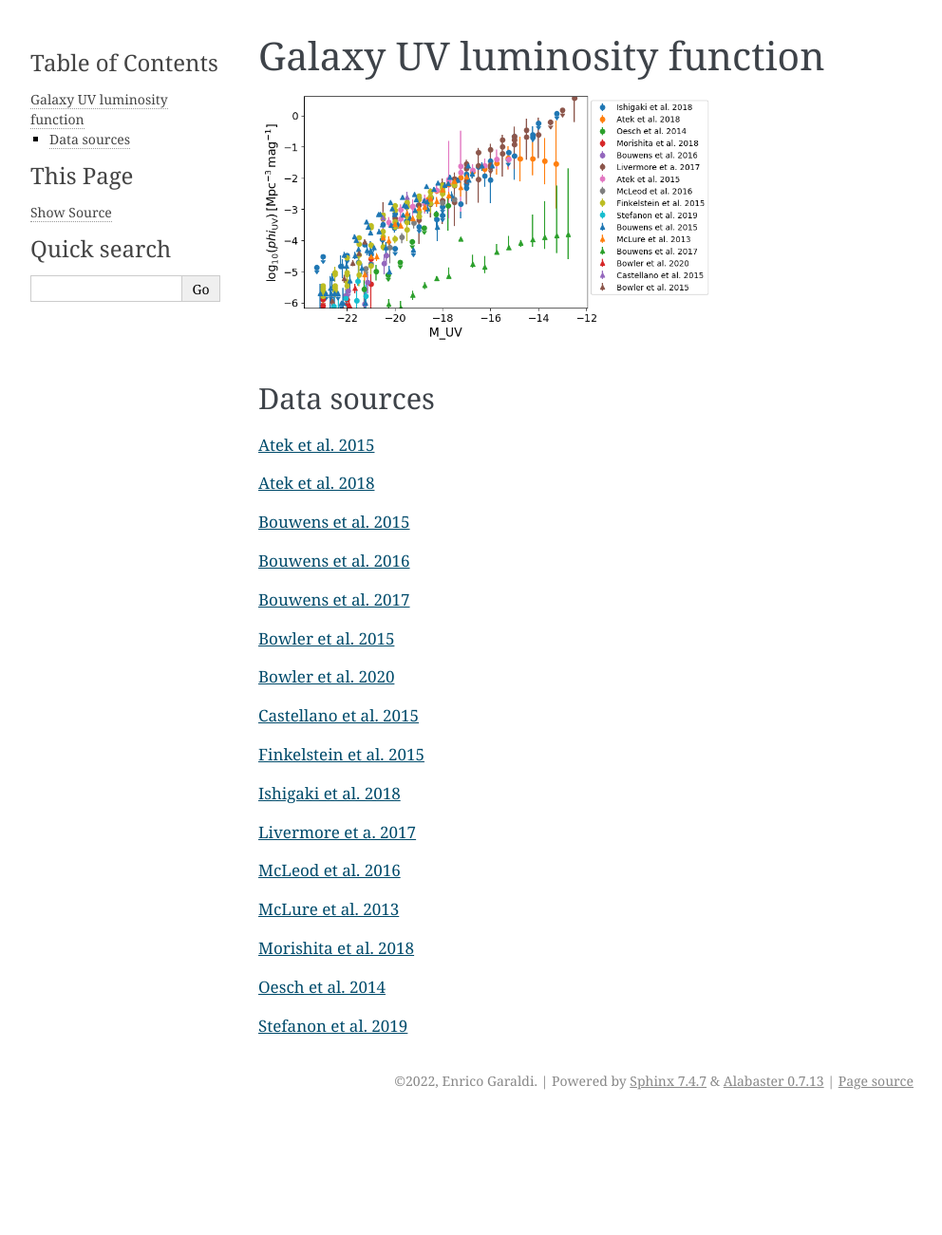
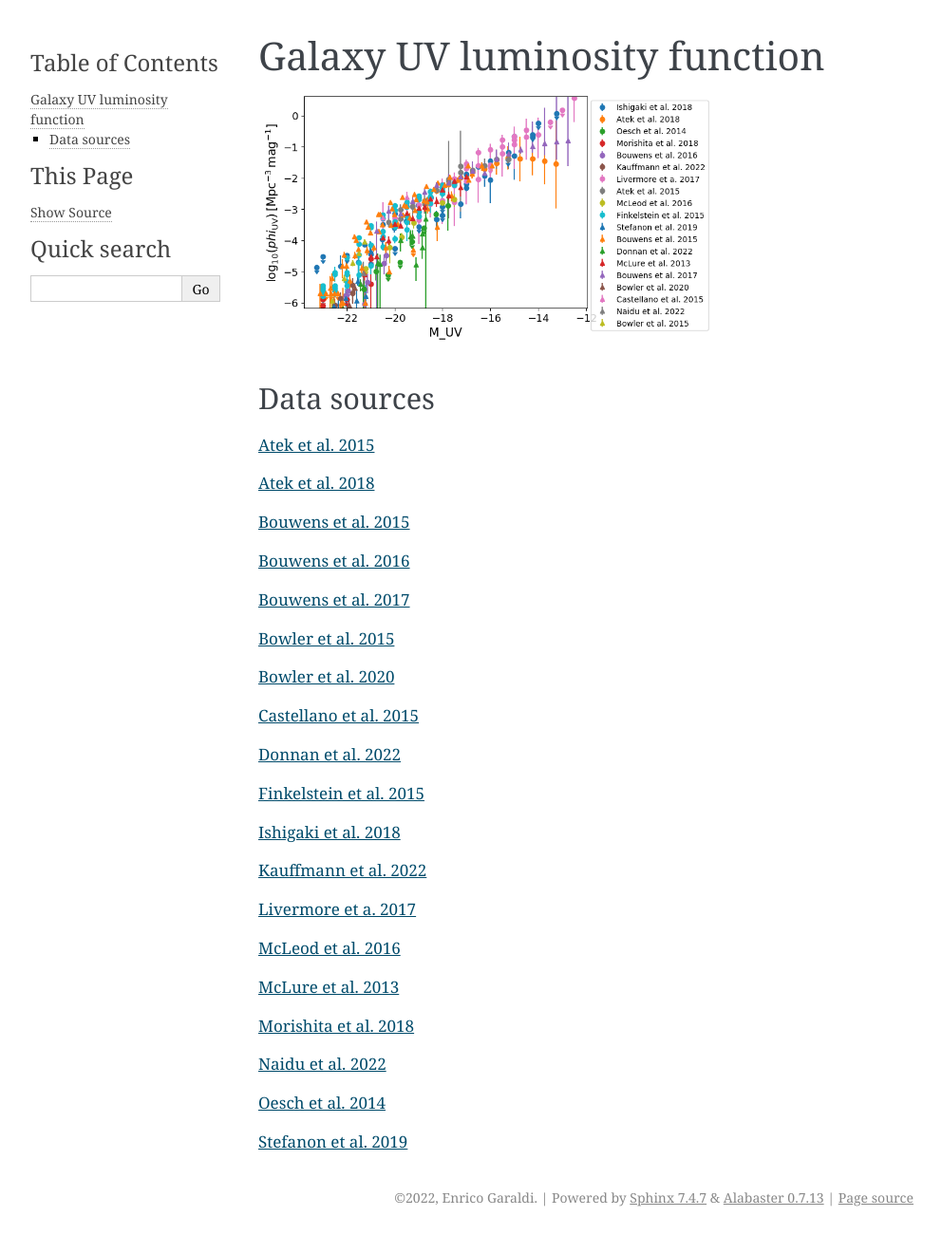
Before and after one commit to EGaraldi/corecon, a Sphinx documentation site: the page built from docs/datarst/UV_luminosity_function.rst, in a window 1280 px wide. Shown: the whole page at 95% size, without its empty margins (148-1140 px from the left). Built offline with Sphinx 7.4.7, drawn with Linux system fonts in a browser that asks for light colours; pages that are not in the unit, such as notebooks, are missing from menus; before the commit the page ends 1178 px from its top, so only the background shows below that.

Commit message:
update docs

```diff
--- a/docs/datarst/UV_luminosity_function.rst
+++ b/docs/datarst/UV_luminosity_function.rst
@@ -56,6 +56,12 @@ Data sources
 
    <a href="https://iopscience.iop.org/article/10.3847/2041-8205/818/1/L3" target="_blank">Castellano et al. 2015</a>
 
+|Donnan et al. 2022|
+
+.. |Donnan et al. 2022| raw:: html
+
+   <a href="https://arxiv.org/pdf/2207.12356.pdf" target="_blank">Donnan et al. 2022</a>
+
 |Finkelstein et al. 2015|
 
 .. |Finkelstein et al. 2015| raw:: html
@@ -67,6 +73,12 @@ Data sources
 .. |Ishigaki et al. 2018| raw:: html
 
    <a href="https://iopscience.iop.org/article/10.3847/1538-4357/aaa544" target="_blank">Ishigaki et al. 2018</a>
+
+|Kauffmann et al. 2022|
+
+.. |Kauffmann et al. 2022| raw:: html
+
+   <a href="https://arxiv.org/pdf/2207.11740.pdf" target="_blank">Kauffmann et al. 2022</a>
 
 |Livermore et a. 2017|
 
@@ -92,6 +104,12 @@ Data sources
 
    <a href="https://iopscience.iop.org/article/10.3847/1538-4357/aae68c" target="_blank">Morishita et al. 2018</a>
 
+|Naidu et al. 2022|
+
+.. |Naidu et al. 2022| raw:: html
+
+   <a href="https://arxiv.org/pdf/2207.09434.pdf" target="_blank">Naidu et al. 2022</a>
+
 |Oesch et al. 2014|
 
 .. |Oesch et al. 2014| raw:: html
--- a/docs/datarst/mass_metallicity_relation.rst
+++ b/docs/datarst/mass_metallicity_relation.rst
@@ -7,6 +7,12 @@ Gas-phase O/H metallicity as function of galaxy stellar mass
 
 Data sources
 ^^^^^^^^^^^^
+
+|Curti et al. 2022|
+
+.. |Curti et al. 2022| raw:: html
+
+   <a href="https://arxiv.org/pdf/2207.12375" target="_blank">Curti et al. 2022</a>
 
 |Faisst et al. 2016|
 
```
Also changed, not shown: docs/plots/UV_luminosity_function.png, docs/plots/mass_metallicity_relation.png.
